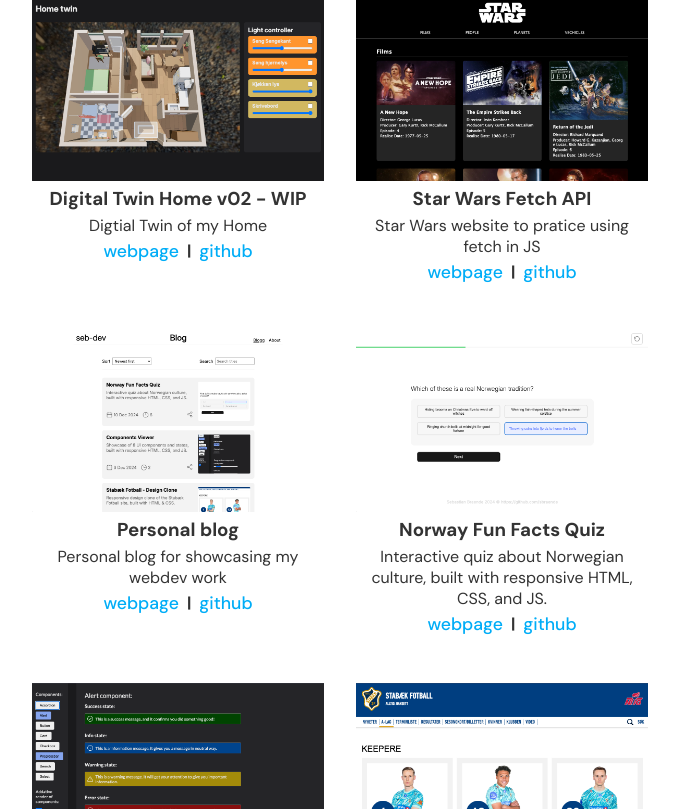
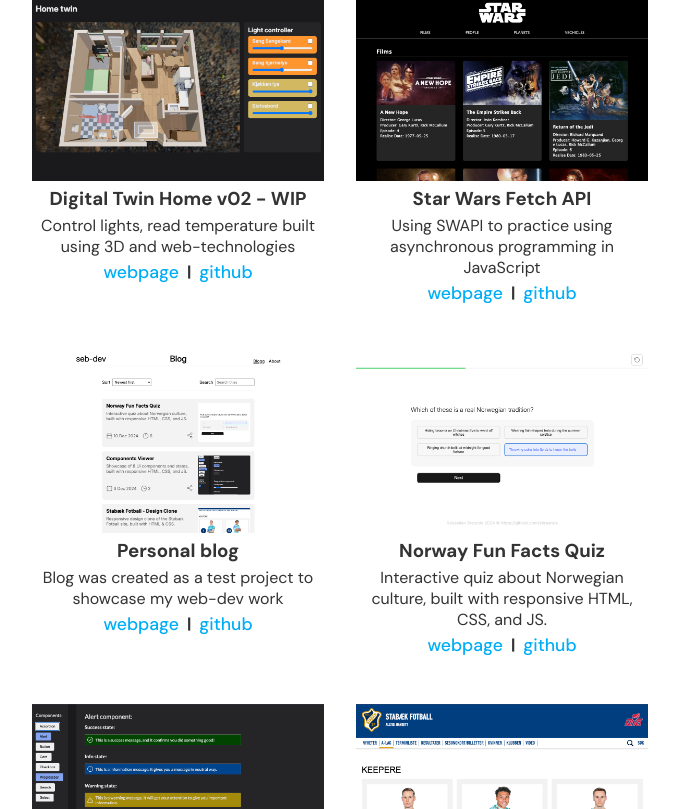
Before and after one commit to sbraende/portfolio, a React (Vite) app: page / in a window 1280 px wide. Shown: the part 590-1399 px from the top of the page, without its empty margins (300-979 px from the left). Built offline with nearby package versions, Linux system fonts and the light colour scheme.

Commit message:
docs: Updated description on projects

```diff
--- a/src/data/portfolioData.js
+++ b/src/data/portfolioData.js
@@ -2,7 +2,7 @@
   {
     id: "digitaltwin-v02",
     title: "Digital Twin Home v02 - WIP",
-    description: "Digtial Twin of my Home",
+    description: "Control lights, read temperature built using 3D and web-technologies",
     url: "https://sbraende-digitaltwin.netlify.app",
     githubUrl: "https://github.com/sbraende/digital-twin-home",
     thumbnail: "/assets/images/blogposts/digitaltwin-v02/digitaltwin-v02-thumbnail.png",
@@ -10,7 +10,7 @@
   {
     id: "starwars",
     title: "Star Wars Fetch API",
-    description: "Star Wars website to pratice using fetch in JS",
+    description: "Using SWAPI to practice using asynchronous programming in JavaScript",
     url: "https://sbraende-starwars.netlify.app",
     githubUrl: "https://github.com/sbraende/starwars",
     thumbnail: "/assets/images/blogposts/star-wars/star-wars-thumbnail.png",
@@ -18,7 +18,7 @@
   {
     id: "blog",
     title: "Personal blog",
-    description: "Personal blog for showcasing my webdev work",
+    description: "Blog was created as a test project to showcase my web-dev work",
     url: "https://sbraende-blog.netlify.app",
     githubUrl: "https://github.com/sbraende/blog",
     thumbnail: "/assets/images/blogposts/blog/blog-thumbnail.png",
```
